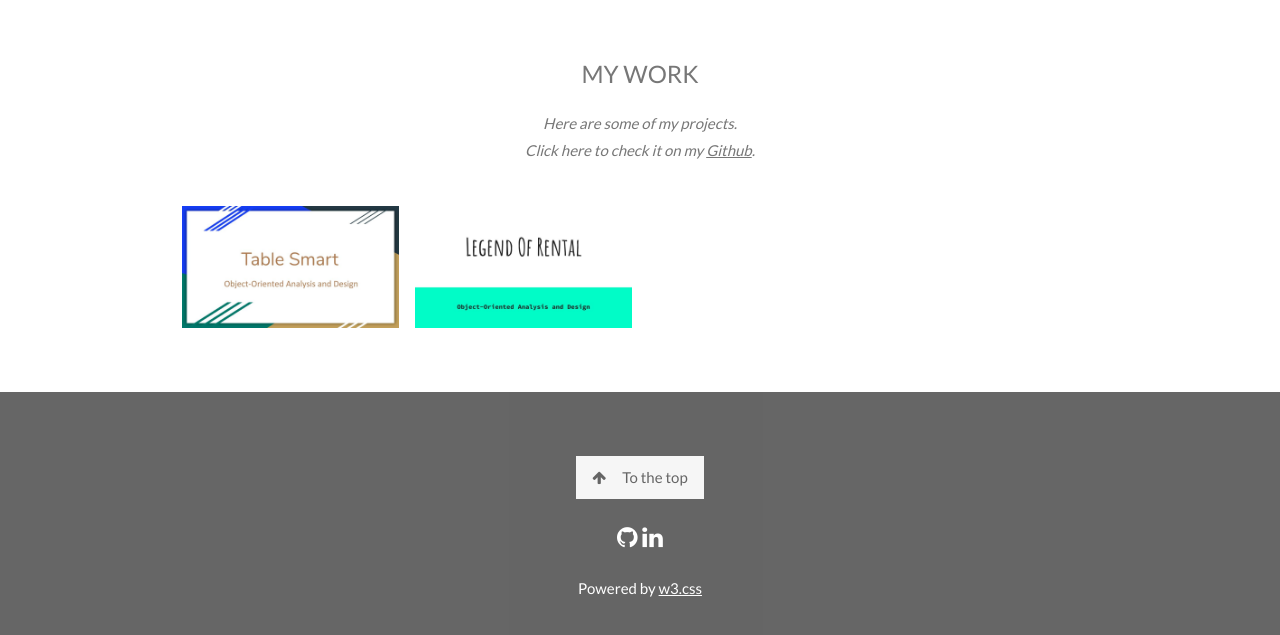
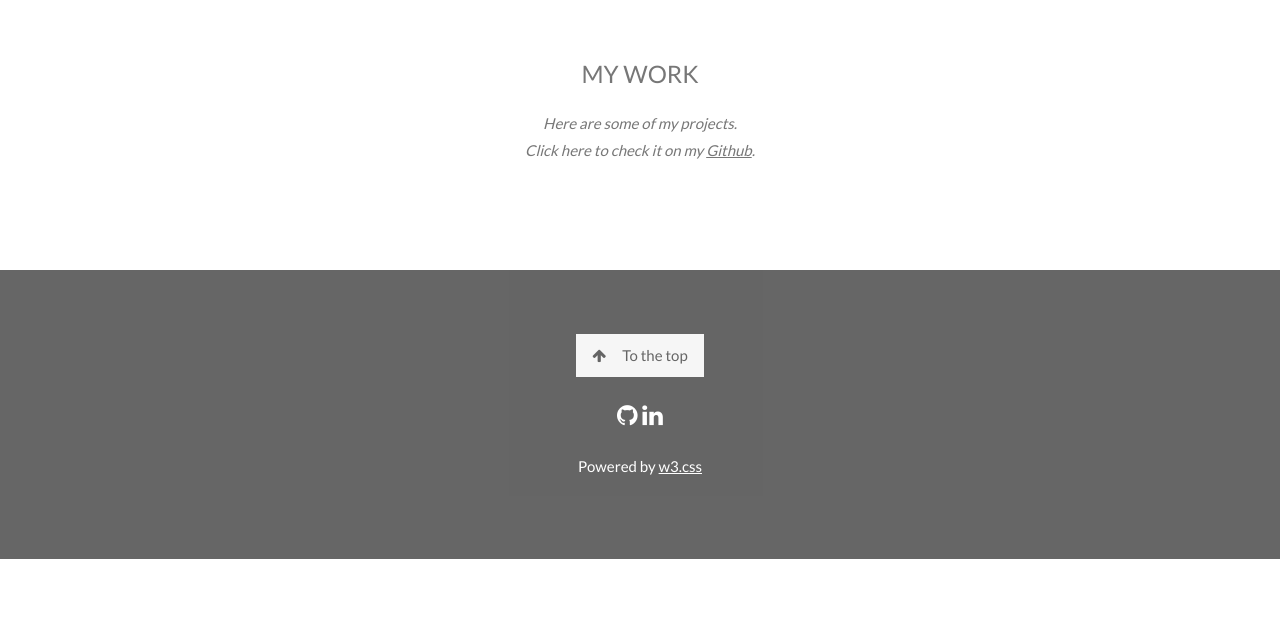
Before and after one commit to eve-yifang-wang/eve-yifang-wang.github.io, a plain HTML site: page index.html in a window 1280 px wide. Shown: the part 1537-2172 px from the top of the page. After the commit the page ends 2096 px from the top, so only its background shows below. Drawn offline with nearby package versions, Linux system fonts and the light colour scheme.

Commit message:
Comment out portfolio details

```diff
--- a/code/portfolio.js
+++ b/code/portfolio.js
@@ -3,7 +3,9 @@ function onClick(element) {
     document.getElementById("img01").src = element.src;
     document.getElementById("modal01").style.display = "block";
     var captionText = document.getElementById("caption");
-    captionText.innerHTML = element.alt;
+    var path = element.getAttribute("data-direction");
+    var template = ""
+    captionText.innerHTML = element.alt + "<br/><br/>See full document at <a href="+ path+ " target=&quot;_blank&quot;>HERE</a>";
 }
 
 // Change style of navbar on scroll
--- a/index.html
+++ b/index.html
@@ -101,19 +101,16 @@
 
             <!-- Responsive Grid. Four columns on tablets, laptops and desktops. Will stack on mobile devices/small screens (100% width) -->
             <div class="w3-row-padding w3-center">
-                <div id="portfolio01" class="w3-col m3">
-                    <a href="https://github.com/eve-yifang-wang/OOAD_TableSmart/blob/master/TableSmart_SystemAnalysisAndDesignProject.pdf" target="_blank">
-                    <img src="img/TableSmart_Cover.jpg" style="width:100%" /*onclick="onClick(this)"*/ class="w3-hover-opacity"
+                <!-- <div id="portfolio01" class="w3-col m3">
+                    <img src="img/TableSmart_Cover.jpg" style="width:100%" onclick="onClick(this)" data-direction="https://github.com/eve-yifang-wang/OOAD_TableSmart/blob/master/TableSmart_SystemAnalysisAndDesignProject.pdf" class="w3-hover-opacity"
                     alt="Designed and documented software application for the restaurant industry focused on business benefit and customer requirements by utilizing UML diagrams, and Object-Oriented Analysis and Design concepts">
-                    </a>
                 </div>
 
                 <div id="portfolio02" class="w3-col m3">
                     <a href="https://github.com/eve-yifang-wang/OOAD_LegendOfRental/blob/master/LegendOfRental.pdf" target="_blank">
-                    <img src="img/LegendOfRental.jpg" style="width:100%" /*onclick="onClick(this)"*/ class="w3-hover-opacity"
+                    <img src="img/LegendOfRental.jpg" style="width:100%" onclick="onClick(this)" class="w3-hover-opacity"
                     alt="Iterative development process from requirements analysis to design documentation.">
-                    </a>
-                </div>
+                </div> -->
 
                 <!-- <div id="portfolio03" class="w3-col m3">
                   <img src="img/TableSmart_Cover.jpg" style="width:100%" onclick="onClick(this)" class="w3-hover-opacity" alt="Bear closeup">
```
Also changed, not shown: 2 other files.
